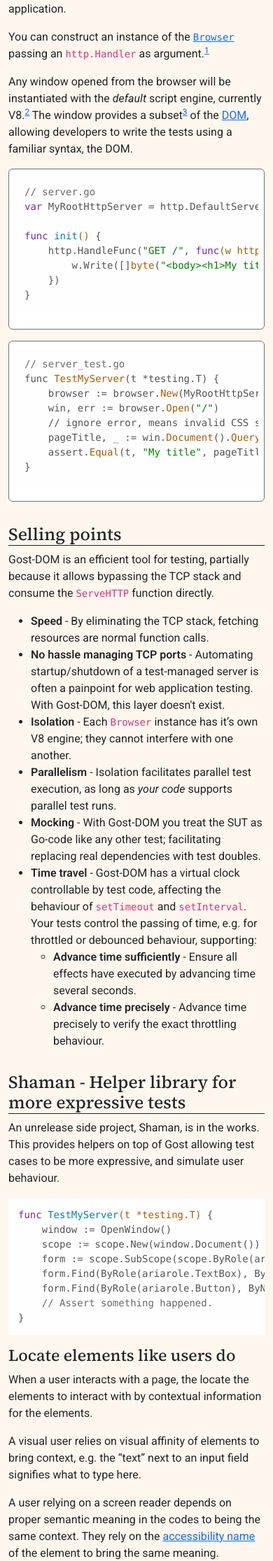
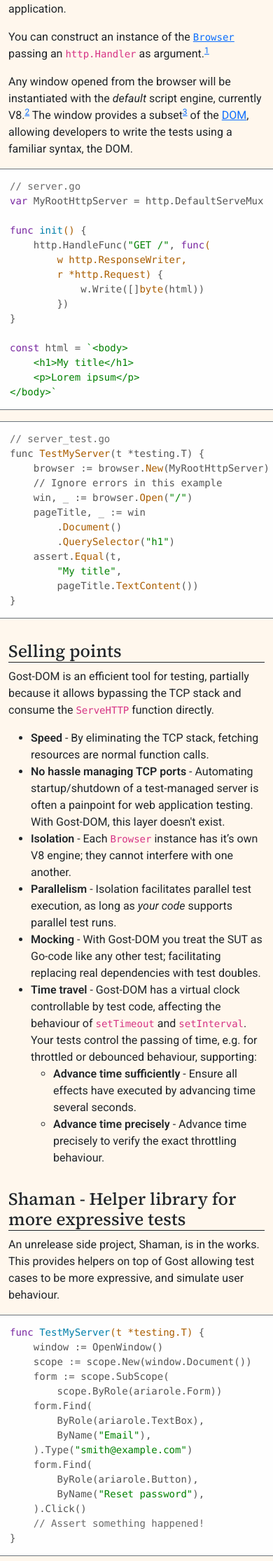
Before and after one commit to gost-dom/gost-dom.github.io, a Jekyll site: the page built from index.markdown, in a window 390 px wide. Shown: the part 623-2854 px from the top of the page at 70% size. Built offline with Jekyll 4.4.1, drawn with Linux system fonts in a browser that asks for light colours.

Commit message:
Wrap code examples on small screens

````diff
--- a/assets/css/styles.css
+++ b/assets/css/styles.css
@@ -43,3 +43,33 @@ h2 {
   margin-top: 2rem;
   border-bottom: 1px solid currentcolor;
 }
+
+pre {
+  --bs-border-opacity: 1;
+  border-radius: 0.5rem;
+  border-color: rgba(
+    var(--bs-secondary-rgb),
+    var(--bs-border-opacity)
+  ) !important;
+  border-width: 1px;
+  border-style: solid;
+}
+pre code {
+}
+
+@media (max-width: 575.98px) {
+  pre {
+    margin-left: calc(var(--bs-gutter-x) * -0.5);
+    margin-right: calc(var(--bs-gutter-x) * -0.5);
+    border-left: none;
+    border-right: none;
+    border-radius: 0;
+  }
+  pre code {
+    /* padding: 0; */
+  }
+
+  .card-full-width-small pre code.hljs {
+    /* padding: 0; */
+  }
+}
--- a/index.markdown
+++ b/index.markdown
@@ -38,7 +38,30 @@ script engine, currently V8.[^2] The window provides a subset[^3] of the
 [DOM](https://developer.mozilla.org/en-US/docs/Web/API/Document_Object_Model),
 allowing developers to write the tests using a familiar syntax, the DOM.
 
-<div class="card p-2 my-3 border-secondary" markdown="1">
+
+<div class="d-block d-md-none" markdown="1">
+
+```go
+// server.go
+var MyRootHttpServer = http.DefaultServeMux
+
+func init() {
+    http.HandleFunc("GET /", func(
+        w http.ResponseWriter,
+        r *http.Request) {
+            w.Write([]byte(html))
+        })
+}
+
+const html = `<body>
+    <h1>My title</h1>
+    <p>Lorem ipsum</p>
+</body>`
+```
+
+</div>
+
+<div class="d-none d-md-block" markdown="1">
 
 ```go
 // server.go
@@ -50,16 +73,34 @@ func init() {
     })
 }
 ```
+</div>
 
-</div>
-<div class="card p-2 my-3 border-secondary" markdown="1">
+
+<div class="d-block d-sm-none" markdown="1">
 
 ```go
 // server_test.go
 func TestMyServer(t *testing.T) {
     browser := browser.New(MyRootHttpServer)
-    win, err := browser.Open("/")
-    // ignore error, means invalid CSS selector
+    // Ignore errors in this example
+    win, _ := browser.Open("/")
+    pageTitle, _ := win
+        .Document()
+        .QuerySelector("h1")
+    assert.Equal(t,
+        "My title",
+        pageTitle.TextContent())
+}
+```
+</div>
+<div class="d-none d-sm-block" markdown="1">
+
+```go
+// server_test.go
+func TestMyServer(t *testing.T) {
+    browser := browser.New(MyRootHttpServer)
+    // Ignore errors in this example
+    win, _ := browser.Open("/")
     pageTitle, _ := win.Document().QuerySelector("h1")
     assert.Equal(t, "My title", pageTitle.TextContent())
 }
@@ -97,6 +138,27 @@ the TCP stack and consume the `ServeHTTP` function directly.
 An unrelease side project, Shaman, is in the works. This provides helpers on top
 of Gost allowing test cases to be more expressive, and simulate user behaviour.
 
+<div class="d-block d-md-none" markdown="1">
+```Go
+func TestMyServer(t *testing.T) {
+    window := OpenWindow()
+    scope := scope.New(window.Document())
+    form := scope.SubScope(
+        scope.ByRole(ariarole.Form))
+    form.Find(
+        ByRole(ariarole.TextBox),
+        ByName("Email"),
+    ).Type("smith@example.com")
+    form.Find(
+        ByRole(ariarole.Button),
+        ByName("Reset password"),
+    ).Click()
+    // Assert something happened!
+}
+```
+</div>
+
+<div class="d-none d-md-block" markdown="1">
 ```Go
 func TestMyServer(t *testing.T) {
     window := OpenWindow()
@@ -104,9 +166,10 @@ func TestMyServer(t *testing.T) {
     form := scope.SubScope(scope.ByRole(ariarole.Form))
     form.Find(ByRole(ariarole.TextBox), ByName("Email")).Type("smith@example.com")
     form.Find(ByRole(ariarole.Button), ByName("Reset password")).Click()
-    // Assert something happened.
+    // Assert something happened!
 }
 ```
+</div>
 
 ### Locate elements like users do
 
````
